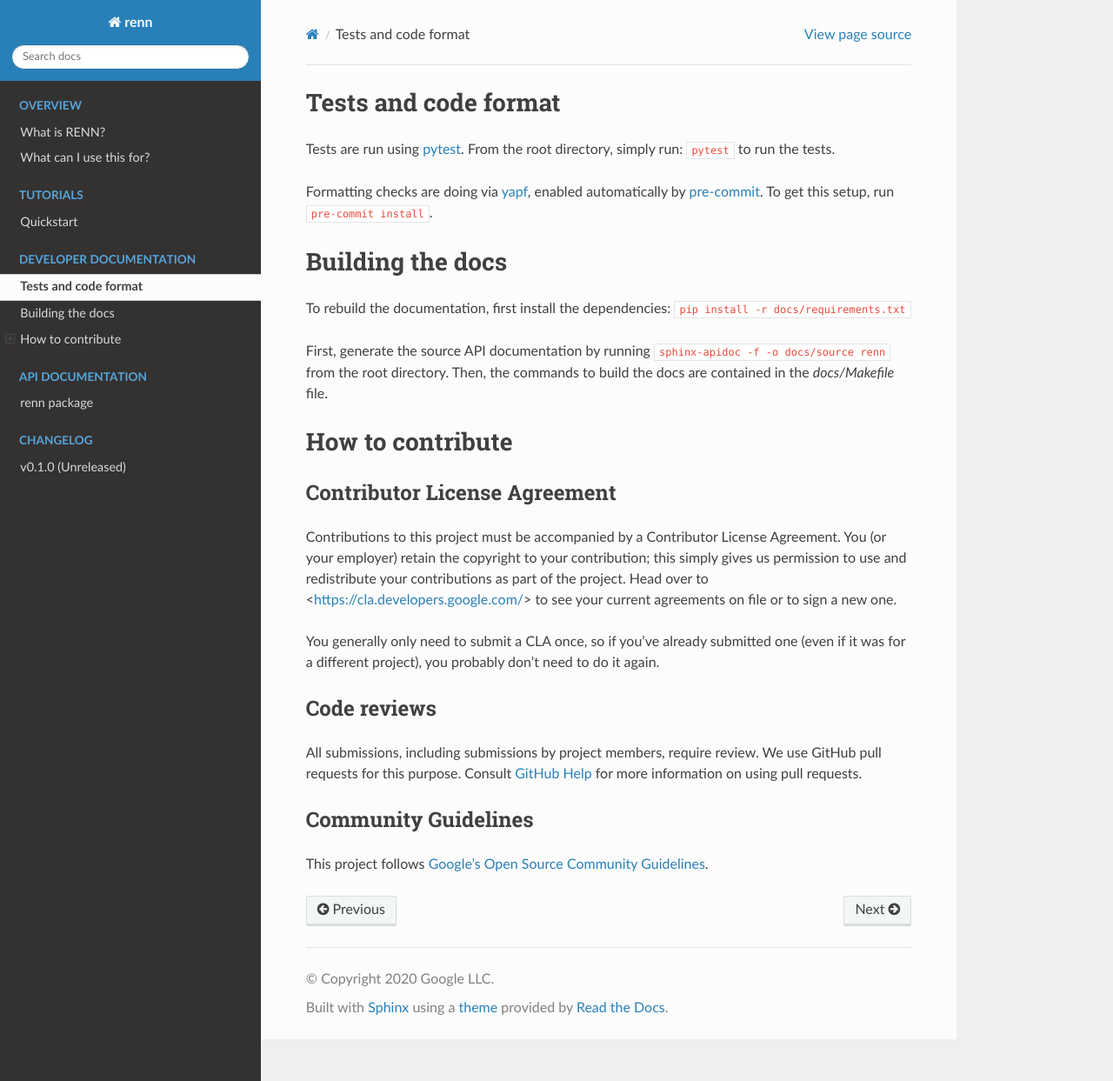
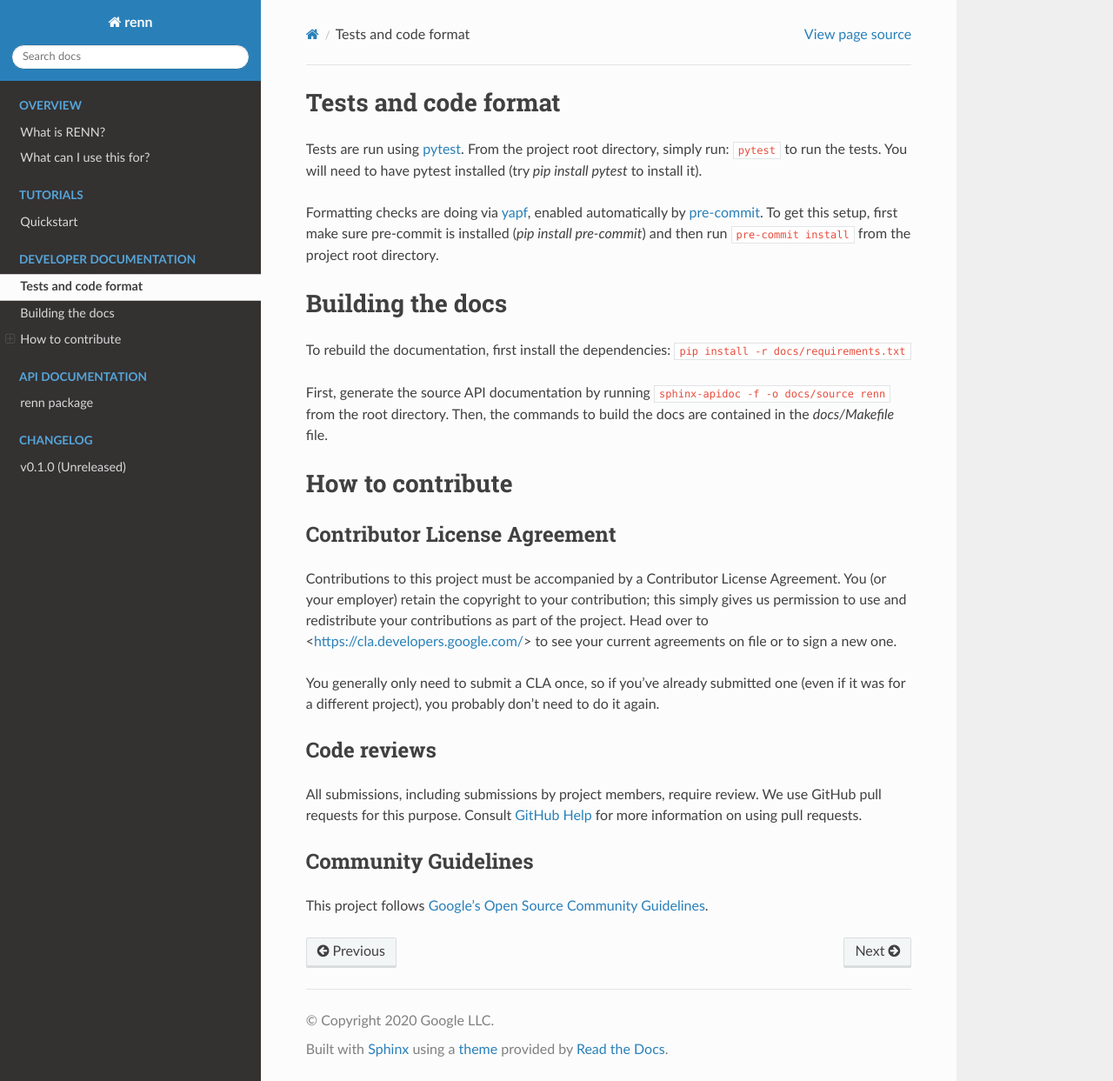
Before and after one commit to google-research/reverse-engineering-neural-networks, a Sphinx documentation site: the page built from docs/developer.rst, in a window 1280 px wide and 1243 px high. Shown: the whole window at 87% size. Built offline with Sphinx 7.4.7 and the Read the Docs theme 2.0.0, drawn with Linux system fonts in a browser that asks for light colours.

```diff
--- a/docs/developer.rst
+++ b/docs/developer.rst
@@ -1,12 +1,11 @@
 Tests and code format
 ---------------------
-Tests are run using `pytest <https://docs.pytest.org/en/stable/>`_. From the root directory, simply run: ``pytest`` to run the tests.
+Tests are run using `pytest <https://docs.pytest.org/en/stable/>`_. From the project root directory, simply run: ``pytest`` to run the tests. You will need to have pytest installed (try `pip install pytest` to install it).
 
-Formatting checks are doing via `yapf <https://github.com/google/yapf>`_, enabled automatically by `pre-commit <https://pre-commit.com/>`_. To get this setup, run ``pre-commit install``.
+Formatting checks are doing via `yapf <https://github.com/google/yapf>`_, enabled automatically by `pre-commit <https://pre-commit.com/>`_. To get this setup, first make sure pre-commit is installed (`pip install pre-commit`) and then run ``pre-commit install`` from the project root directory.
 
 Building the docs
 -----------------
-
 To rebuild the documentation, first install the dependencies: ``pip install -r docs/requirements.txt``
 
 First, generate the source API documentation by running ``sphinx-apidoc -f -o docs/source renn`` from the root directory. Then, the commands to build the docs are contained in the `docs/Makefile` file.
```
Also changed, not shown: docs/notebooks/quickstart.ipynb.
